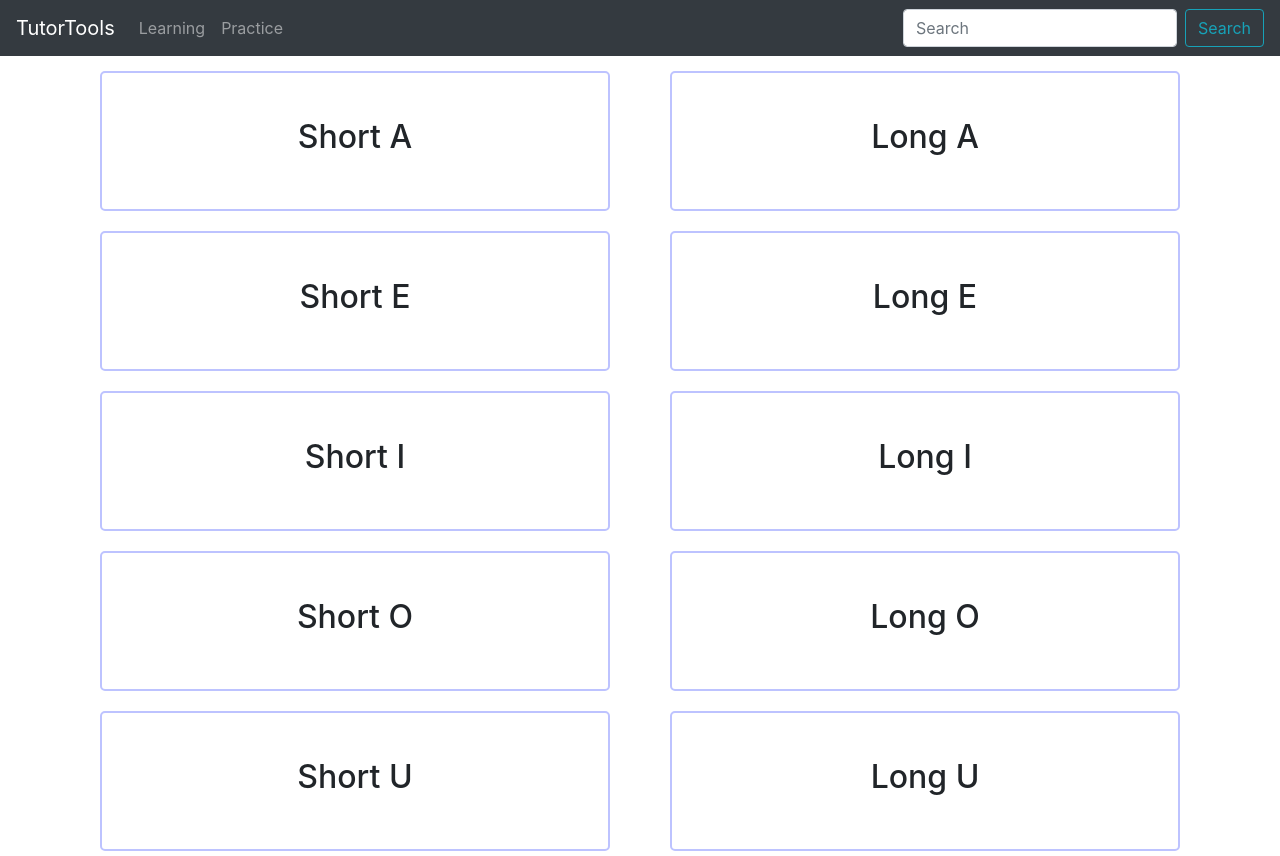
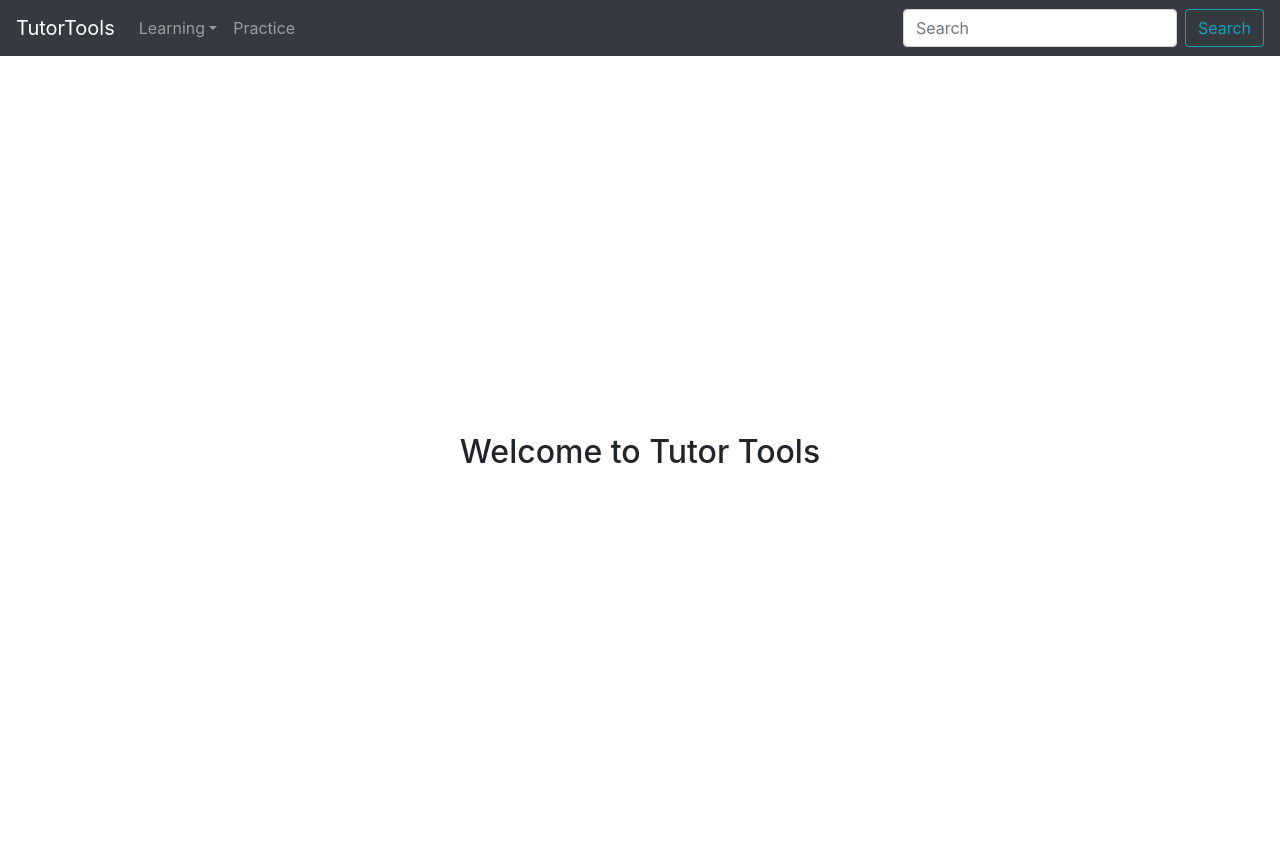
Before and after one commit to kennethjchow/TutorTools, a React (Create React App) app: page / in a window 1280 px wide. Built offline with nearby package versions, Linux system fonts and the light colour scheme.

Commit message:
Addubg react router dom

```diff
--- a/package.json
+++ b/package.json
@@ -15,6 +15,7 @@
     "react-dom": "^16.13.0",
     "react-howler": "^3.7.4",
     "react-router": "^5.2.0",
+    "react-router-dom": "^5.2.0",
     "react-scripts": "3.4.0"
   },
   "scripts": {
--- a/src/App.js
+++ b/src/App.js
@@ -1,48 +1,27 @@
 import React from 'react';
 import ReactDOM from 'react-dom';
-import Vowel from './components/vowel/Vowel';
-import Container from 'react-bootstrap/Container';
-import Row from 'react-bootstrap/Row';
-import Col from 'react-bootstrap/Col';
+import { BrowserRouter as Router, Route, Switch } from "react-router-dom";
 import MainNavbar from './components/mainNavbar/MainNavbar'
-import SoundList from './data/SoundList'
+import VowelPracticePage from './components/vowel/vowelPracticePage/VowelPracticePage'
 import '../node_modules/bootstrap/dist/css/bootstrap.min.css';
+import Home from './components/home/Home'
 import './App.css';
 
 
 class App extends React.Component {
   render() {
-    let sounds = new SoundList()
     return (
-      <div className="app-container">
-        <MainNavbar></MainNavbar>
-        <Container>
-          {createRows(sounds.sounds)}
-        </Container>
-      </div>
+      <Router>
+        <div className="app-container">
+          <MainNavbar></MainNavbar>
+          <Switch>
+            <Route path="/" exact component={Home}/>
+            <Route path="/practiceVowels" component={VowelPracticePage} />
+          </Switch>
+        </div>
+      </Router>
     );
   }
-}
-
-function createRows(sounds) {
-  const row_length=2
-  const totalNumSounds = sounds.length;
-  let index = 0;
-  let elements = []
-
-  while (index < totalNumSounds) {
-    if (totalNumSounds-row_length > row_length) {
-      console.log('hi')
-      elements.push(
-        <Row>
-          <Col><Vowel sound={sounds[index]}/></Col>
-          <Col><Vowel sound={sounds[index+1]}/></Col>
-        </Row>
-      )
-    }
-    index+=row_length
-  }
-  return elements
 }
 
 ReactDOM.render(<App />, document.getElementById('root'));
--- /dev/null
+++ b/src/components/home/Home.css
@@ -0,0 +1,6 @@
+.homePage {
+    height: 100%;
+    display: flex;
+    align-items: center;
+    justify-content: center;
+}
--- /dev/null
+++ b/src/components/home/Home.js
@@ -0,0 +1,15 @@
+import React from '../../../node_modules/react';
+import '../../../node_modules/bootstrap/dist/css/bootstrap.min.css';
+import './Home.css'
+
+class Home extends React.Component {
+    render() {
+      return (
+        <div className="homePage">
+          <h2>Welcome to Tutor Tools</h2>
+        </div>
+      );
+    }
+  }
+
+export default Home;
--- a/src/components/mainNavbar/MainNavbar.js
+++ b/src/components/mainNavbar/MainNavbar.js
@@ -1,5 +1,5 @@
 import React from '../../../node_modules/react';
-import {Navbar, Nav, Form, FormControl, Button} from '../../../node_modules/react-bootstrap'
+import {Navbar, Nav, Form, FormControl, Button, NavDropdown} from '../../../node_modules/react-bootstrap'
 import '../../../node_modules/bootstrap/dist/css/bootstrap.min.css';
 
 class MainNavbar extends React.Component {
@@ -9,9 +9,15 @@ class MainNavbar extends React.Component {
           <Navbar bg="dark" variant="dark">
             <Navbar.Brand href="#home">TutorTools</Navbar.Brand>
             <Nav className="mr-auto">
-              <Nav.Link href="#learning">Learning</Nav.Link>
+              <NavDropdown title="Learning" id="basic-nav-dropdown">
+                <NavDropdown.Item href="#action/3.1">Action</NavDropdown.Item>
+                <NavDropdown.Item href="#action/3.2">Another action</NavDropdown.Item>
+                <NavDropdown.Item href="#action/3.3">Something</NavDropdown.Item>
+                <NavDropdown.Divider />
+                <NavDropdown.Item href="#action/3.4">Separated link</NavDropdown.Item>
+              </NavDropdown>
               <Nav.Link href="#practice">Practice</Nav.Link>
-            </Nav>
+           </Nav>
             <Form inline>
               <FormControl type="text" placeholder="Search" className="mr-sm-2" />
               <Button variant="outline-info">Search</Button>
--- a/src/components/vowel/Vowel.js
+++ b/src/components/vowel/VowelSound/VowelSound.js
@@ -1,6 +1,6 @@
 import React from 'react';
 import {Howl, Howler} from 'howler'
-import './Vowel.css'
+import './VowelSound.css'
 
 class Vowel extends React.Component {
   SoundPlay = (src)=> {
--- /dev/null
+++ b/src/components/vowel/vowelPracticePage/VowelPracticePage.css
@@ -0,0 +1,15 @@
+.container {
+  height: 100%;
+}
+
+.row {
+  height: 20%;
+}
+
+.col {
+  margin: 10px;
+}
+
+.app-container {
+  height: 100%
+}
--- /dev/null
+++ b/src/components/vowel/vowelPracticePage/VowelPracticePage.js
@@ -0,0 +1,45 @@
+import React from 'react';
+import Vowel from '../VowelSound/VowelSound';
+import Container from 'react-bootstrap/Container';
+import Row from 'react-bootstrap/Row';
+import Col from 'react-bootstrap/Col';
+import SoundList from '../../../data/SoundList'
+import '../../../../node_modules/bootstrap/dist/css/bootstrap.min.css';
+import './VowelPracticePage.css';
+
+
+class VowelPracticePage extends React.Component {
+  render() {
+    let sounds = new SoundList()
+    return (
+        <div className="app-container">
+            <Container>
+                {createRows(sounds.sounds)}
+            </Container>
+        </div>
+    );
+  }
+}
+
+function createRows(sounds) {
+  const row_length=2
+  const totalNumSounds = sounds.length;
+  let index = 0;
+  let elements = []
+
+  while (index < totalNumSounds) {
+    if (totalNumSounds-row_length > row_length) {
+      console.log('hi')
+      elements.push(
+        <Row>
+          <Col><Vowel sound={sounds[index]}/></Col>
+          <Col><Vowel sound={sounds[index+1]}/></Col>
+        </Row>
+      )
+    }
+    index+=row_length
+  }
+  return elements
+}
+
+export default VowelPracticePage;
```
Also changed, not shown: src/components/vowel/VowelSound/VowelSound.css (renamed from src/components/vowel/Vowel.css), 1 other file (tests, documents, lock files or other folders).
